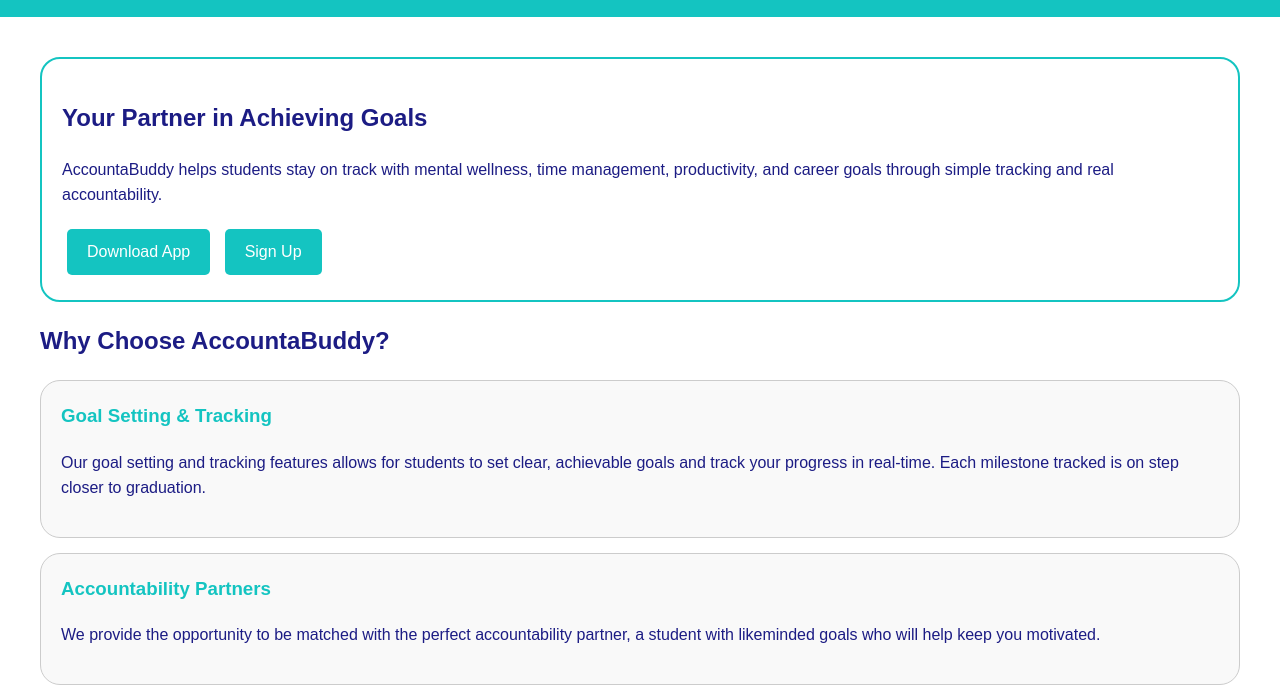
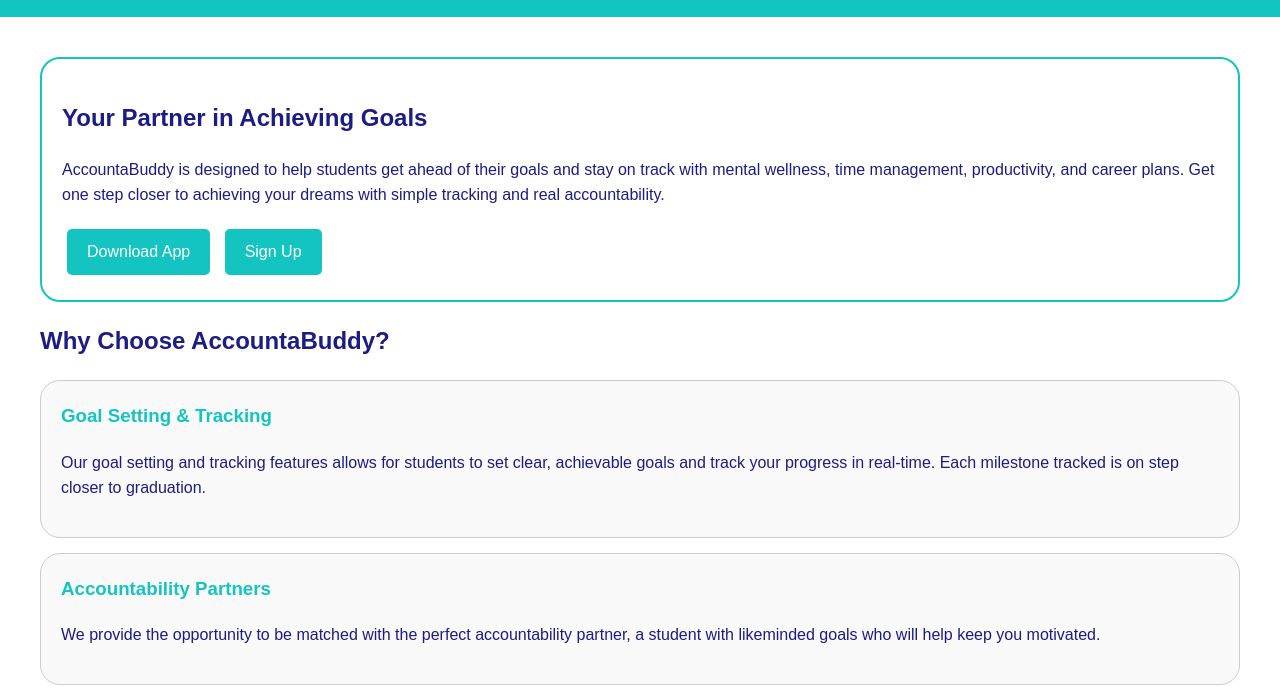
Before and after one commit to marlene-afk/Accountabuddy, a plain HTML site: page features.html in a window 1280 px wide. Shown: the part 99-797 px from the top of the page. Drawn offline with Linux system fonts and the light colour scheme.

Commit message:
Revise features.html for improved content and layout
Updated content and structure of features.html to enhance clarity and user engagement.

```diff
--- a/features.html
+++ b/features.html
@@ -28,7 +28,8 @@
     <div class="container">
         <section class="section">
             <h1>Your Partner in Achieving Goals</h1>
-            <p>AccountaBuddy helps students stay on track with mental wellness, time management, productivity, and career goals through simple tracking and real accountability.</p>
+            <p>AccountaBuddy is designed to help students get ahead of their goals and stay on track with mental wellness, time management, productivity, and career plans. Get one step closer to achieving your dreams with simple tracking and real accountability.</p>
+           </p>
             <div>
                 <a href="#" class="btn">Download App</a>
                 <a href="#signup" class="btn btn-secondary" id="openSignup">Sign Up</a>
```
